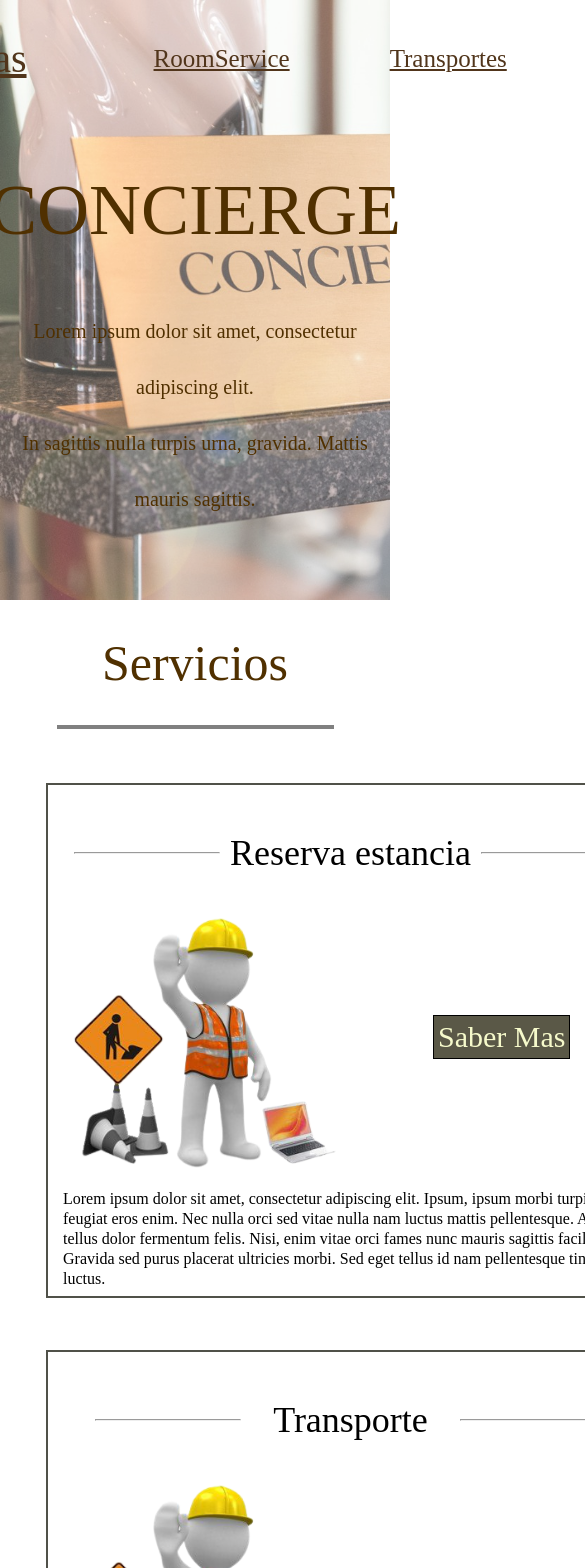
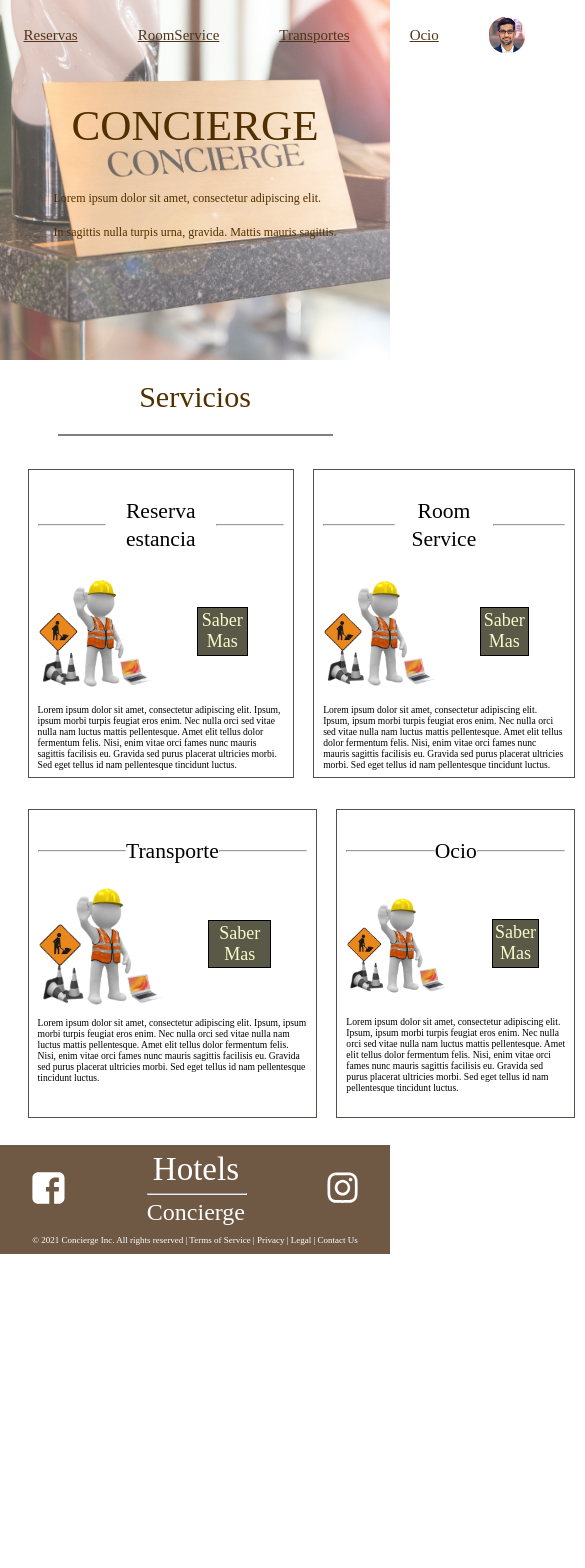
Before and after one commit to javierMorales9/ISST-Grupo02-Conc, a React (Create React App) app: page / in a window 390 px wide. Shown: the top 1568 px of the page, 585 px wide, since content can reach past the window. After the commit the page ends 1254 px from the top, so only its background shows below. Built offline with nearby package versions, Linux system fonts and the light colour scheme; what google-maps-react would draw is missing.

Commit message:
Fixed_some_css_and_add_mediaQuerys

```diff
--- a/public/index.html
+++ b/public/index.html
@@ -2,7 +2,7 @@
 <html lang="en">
   <head>
     <meta charset="utf-8" />
-    <link rel="icon" href="%PUBLIC_URL%/favicon.ico" />
+    <link rel="icon" href="%PUBLIC_URL%/logo.png" />
     <meta name="viewport" content="width=device-width, initial-scale=1" />
     <meta name="theme-color" content="#000000" />
     <meta
@@ -24,7 +24,7 @@
       work correctly both with client-side routing and a non-root public URL.
       Learn how to configure a non-root public URL by running `npm run build`.
     -->
-    <title>React App</title>
+    <title>Concierge</title>
   </head>
   <body>
     <noscript>You need to enable JavaScript to run this app.</noscript>
--- a/src/index.css
+++ b/src/index.css
@@ -5,6 +5,19 @@ body {
     sans-serif;
   -webkit-font-smoothing: antialiased;
   -moz-osx-font-smoothing: grayscale;
+  zoom: 100%;
+}
+
+@media (max-width: 1068px) {
+  body {
+    zoom:80%;
+  }
+}
+
+@media (max-width: 854px) {
+  body {
+    zoom:60%;
+  }
 }
 
 code {
--- a/src/pages/inicio.js
+++ b/src/pages/inicio.js
@@ -15,7 +15,7 @@ export default class Inicio extends React.Component {
 				<h1 className='subtitulo'>Servicios</h1>
 				<hr style={{color:'gray', width: '70%', border:'2px solid'}}/>
 
-				<div style={{display: 'grid', padding: '20px'}}>
+				<div style={{display: 'flex', flexDirection:'column',padding: '20px'}}>
 					<div style={{display: 'flex', alignItems: 'center', justifyContent: 'space-around', margin:'10px 10px 10px 10px'}}>
 						<Tarjeta titulo={'Reserva estancia'} navigate={'/booking'}/>
 						<Tarjeta titulo={'Room Service'} navigate={'/room_service'}/>
--- a/src/public/transport.css
+++ b/src/public/transport.css
@@ -25,7 +25,7 @@
 }
 
 #reservas_hechas{
-    width: 1400px;
+    width: 1100px;
     display:flex;
     justify-content: space-between;
     align-items:center;
@@ -33,7 +33,7 @@
 }
 
 #mis_reservas{
-    width: 600px;
+    width: 400px;
 }
 
 .reserva_transporte{
```
Also changed, not shown: src/index.js (+3 -4 lines), public/logo.png (added), public/manifest.json.
